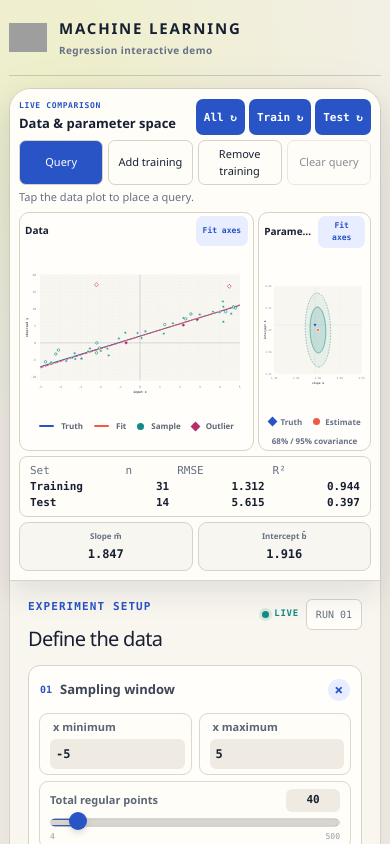
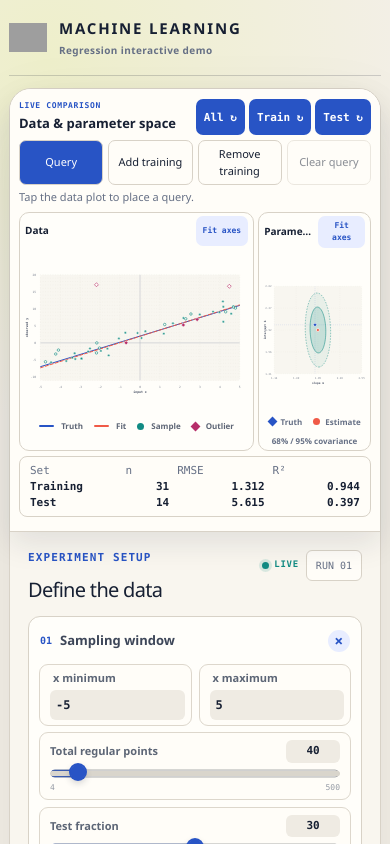
Before and after one commit to alexbernardino/regression-interactive, a Next.js app: page / in a window 390 px wide. Shown: the top 844 px of the page. Built offline with nearby package versions, Linux system fonts and the light colour scheme; grey boxes are pictures that could not be loaded.

Commit message:
Remove redundant mobile readouts and resample controls

```diff
--- a/app/globals.css
+++ b/app/globals.css
@@ -6,6 +6,9 @@
 .mobile-metrics.coefficients-only { grid-template-columns: 1fr 1fr; }
 @media (max-width: 820px), (orientation: landscape) and (max-height: 560px) and (max-width: 1024px) {
   .workspace > .split-performance { display: none; }
+  .controls > .run-button,
+  .controls > .button-note,
+  .controls > .resample-subsets { display: none; }
 }
 
 .regression-editor { margin-bottom: 14px; padding-bottom: 12px; border-bottom: 1px solid var(--line); }
--- a/app/page.tsx
+++ b/app/page.tsx
@@ -1051,16 +1051,6 @@ export default function Home() {
           </div>
 
           {performance}
-          <div className="mobile-metrics coefficients-only" aria-label="Estimated coefficients">
-            <div>
-              <span>Slope m̂</span>
-              <strong>{round(result.fittedSlope)}</strong>
-            </div>
-            <div>
-              <span>Intercept b̂</span>
-              <strong>{round(result.fittedIntercept)}</strong>
-            </div>
-          </div>
         </section>
 
         <aside className="controls">
```
